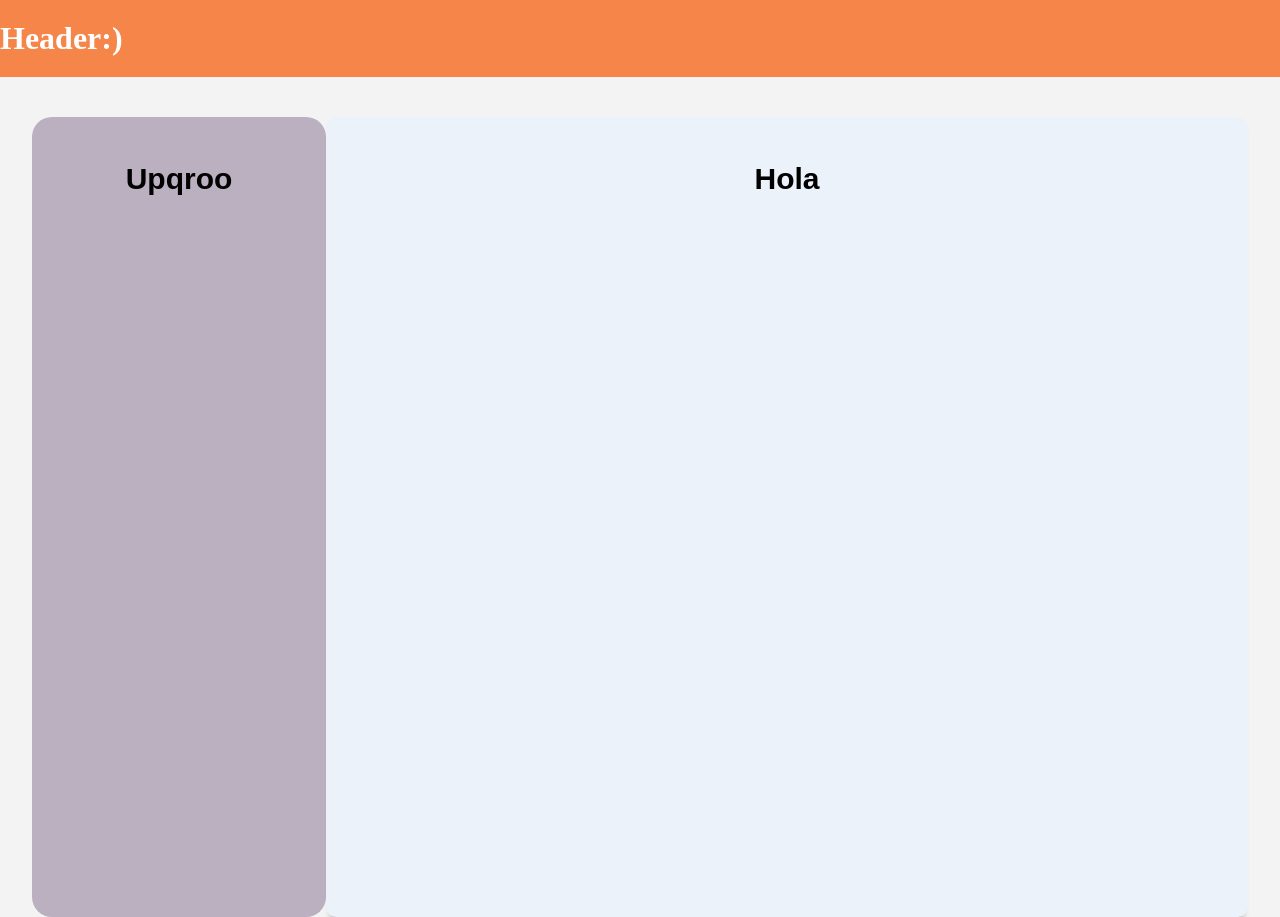
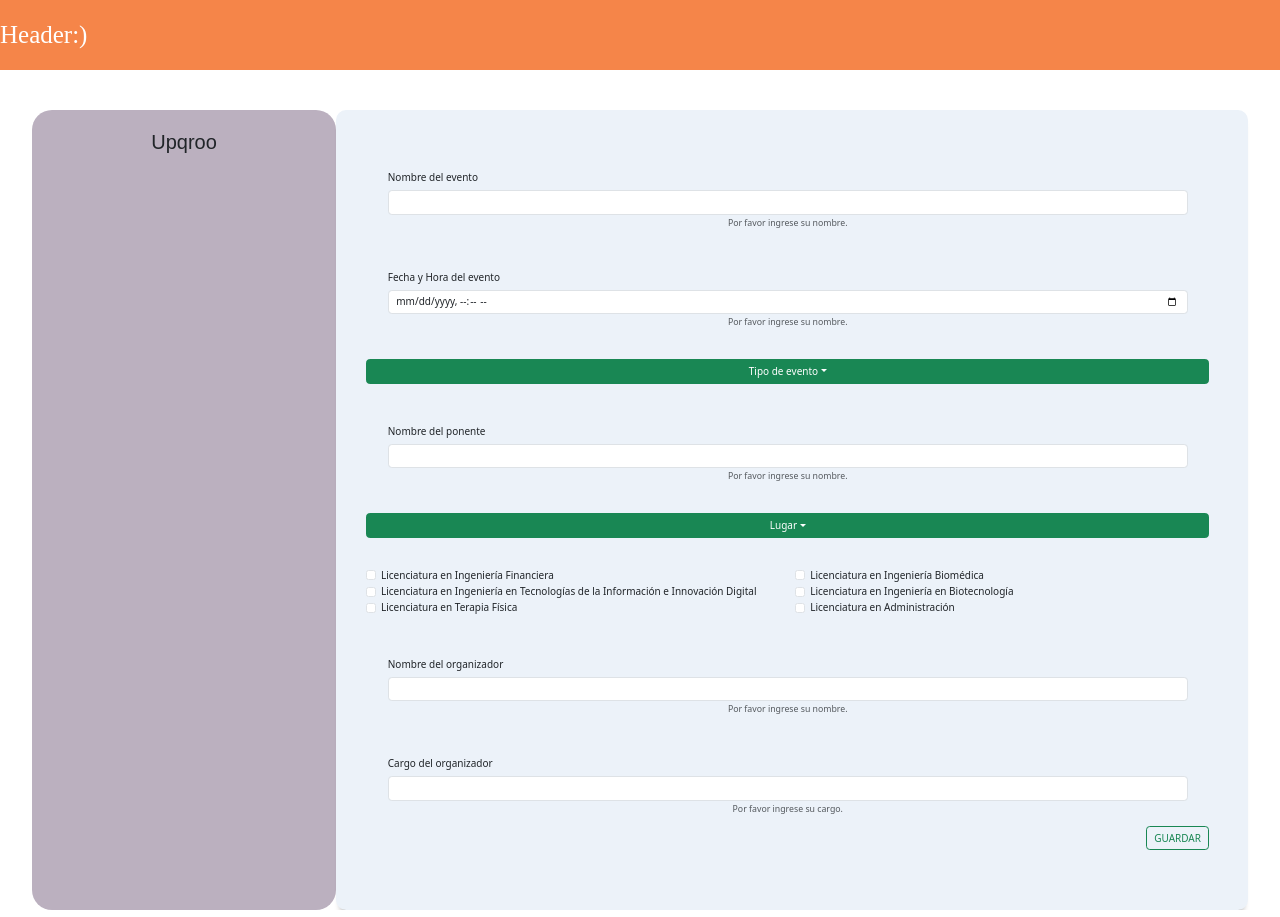
Before and after one commit to EliSalas1/programaupqro, a React (Create React App) app in the folder client-api/: page / in a window 1280 px wide. Built offline with nearby package versions, Linux system fonts and the light colour scheme.

Commit message:
Formulario
Se creo la estructura del formulario y a su vez se edito el diseño

```diff
--- a/client-api/src/App.js
+++ b/client-api/src/App.js
@@ -2,16 +2,22 @@
 import './App.css';
 import Header from '../src/componentes/layout/header';
 import Navigation from './componentes/layout/Navigation';
+import MyDropdown from './componentes/formulario/mod3';
+import 'bootstrap/dist/css/bootstrap.min.css';
 import Principal from './componentes/estadistica/principal';
+
+
 
 function App() {
   return (
     <div className="App">
-      <Header />
+      <Header/>
       <div className="grid contenedor contenido-principal">
         <Navigation />
         <main className="caja-contenido col-9">
-          <Principal />
+         <MyDropdown/>
+
+
         </main>
       </div>
     </div>
--- /dev/null
+++ b/client-api/src/componentes/formulario/mod3.js
@@ -0,0 +1,180 @@
+import React from 'react';
+import { Col, Dropdown, Row } from 'react-bootstrap';
+import Form from 'react-bootstrap/Form';
+import Button from 'react-bootstrap/Button';
+
+function MyDropdown() {
+  return (
+    <>
+    <div style={{ width: '99%' }}>
+      <div>
+         {/* Form Text Example */}
+         <Form>
+        <Form.Label htmlFor="inputPassword5" className="text-start w-100">Nombre del evento</Form.Label>
+        <Form.Control
+          type="text"
+          id="inputText"
+          aria-describedby="textHelpBlock"
+        />
+        <Form.Text id="textHelpBlock" muted>
+         Por favor ingrese su nombre.
+        </Form.Text>
+      </Form>
+
+     {/* Formulario de texto */}
+     <Form>
+        <Form.Group controlId="inputText">
+          <Form.Label htmlFor="inputText" className="text-start w-100">Fecha y Hora del evento</Form.Label>
+          <Form.Control
+            type="datetime-local"
+            id="inputDatetime"
+            aria-describedby="datetimeHelpBlock"
+          />
+          <Form.Text id="datetimeHelpBlock" muted>
+            Por favor ingrese su nombre.
+          </Form.Text>
+        </Form.Group>
+      </Form>
+
+      {/* Dropdown */}
+      <div className="mt-5">
+        <Form.Group>
+          <Dropdown className="w-100">
+            <Dropdown.Toggle variant="success" id="dropdown-basic" className="w-100"  style={{ textTransform: 'none' }}>
+              Tipo de evento
+            </Dropdown.Toggle>
+
+            <Dropdown.Menu>
+              <Dropdown.Item href="#/action-1">Action1</Dropdown.Item>
+              <Dropdown.Item href="#/action-2">Another action</Dropdown.Item>
+              <Dropdown.Item href="#/action-3">Something else</Dropdown.Item>
+            </Dropdown.Menu>
+          </Dropdown>
+        </Form.Group>
+      </div>
+
+      {/* Form Text Example */}
+      <Form>
+        <Form.Label htmlFor="inputPassword5" className="text-start w-100">Nombre del ponente</Form.Label>
+        <Form.Control
+          type="text"
+          id="inputText"
+          aria-describedby="textHelpBlock"
+        />
+        <Form.Text id="textHelpBlock" muted>
+         Por favor ingrese su nombre.
+        </Form.Text>
+      </Form>
+
+      <div className="mt-5">
+        <Form.Group>
+          <Dropdown className="w-100">
+            <Dropdown.Toggle variant="success" id="dropdown-basic" className="w-100"  style={{ textTransform: 'none' }}>
+              Lugar
+            </Dropdown.Toggle>
+
+            <Dropdown.Menu>
+              <Dropdown.Item href="#/action-1">Action1</Dropdown.Item>
+              <Dropdown.Item href="#/action-2">Another action</Dropdown.Item>
+              <Dropdown.Item href="#/action-3">Something else</Dropdown.Item>
+            </Dropdown.Menu>
+          </Dropdown>
+        </Form.Group>
+      </div>
+
+       <div className="mt-5 text-start w-100" >
+        <Row>
+           <Col md={6}>
+           {/* Checkbox (Form Check) */}
+           <Form.Check
+           type="checkbox"
+           label="Licenciatura en Ingeniería Financiera"
+           aria-label="option 1"
+           />
+           </Col>
+
+           <Col  md={6}>
+            {/* Checkbox (Form Check) */}
+            <Form.Check
+            type="checkbox"
+            label="Licenciatura en Ingeniería Biomédica"
+            aria-label="option 1"
+            />
+           </Col>
+        </Row>
+
+        <Row>
+          <Col  md={6}>
+          {/* Checkbox (Form Check) */}
+          <Form.Check
+          type="checkbox"
+          label="Licenciatura en Ingeniería en Tecnologías de la Información e Innovación Digital"
+          aria-label="option 1"
+          />
+          </Col>
+
+          <Col md={6}>
+          {/* Checkbox (Form Check) */}
+          <Form.Check
+          type="checkbox"
+          label="Licenciatura en Ingeniería en Biotecnología"
+          aria-label="option 1"
+          />
+          </Col>
+        </Row>
+
+        <Row>
+          <Col md={6}>
+          {/* Checkbox (Form Check) */}
+          <Form.Check
+          type="checkbox"
+          label="Licenciatura en Terapia Física"
+          aria-label="option 1"
+          />
+          </Col>
+
+          <Col md={6}>
+           {/* Checkbox (Form Check) */}
+           <Form.Check
+           type="checkbox"
+           label="Licenciatura en Administración"
+           aria-label="option 1"
+           />
+          </Col>
+        </Row>
+       </div>
+
+      <Form>
+        <Form.Label htmlFor="inputPassword5" className="text-start w-100">Nombre del organizador</Form.Label>
+        <Form.Control
+          type="text"
+          id="inputText"
+          aria-describedby="textHelpBlock"
+        />
+        <Form.Text id="textHelpBlock" muted>
+         Por favor ingrese su nombre.
+        </Form.Text>
+      </Form>
+
+      <Form>
+        <Form.Label htmlFor="inputPassword5" className="text-start w-100">Cargo del organizador</Form.Label>
+        <Form.Control
+          type="text"
+          id="inputText"
+          aria-describedby="textHelpBlock"
+        />
+        <Form.Text id="textHelpBlock" muted>
+         Por favor ingrese su cargo.
+        </Form.Text>
+      </Form>
+      </div>
+
+      <div className="d-flex justify-content-end mt-3">
+         <Button variant="outline-success" className="ml-auto" >Guardar</Button>{' '}
+      </div>
+
+    </div>
+    </>
+  );
+}
+export default MyDropdown;
```
